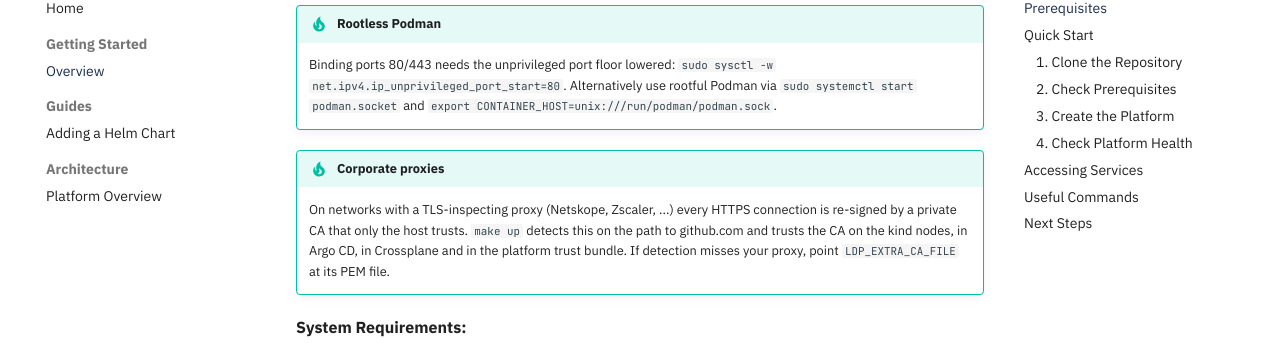
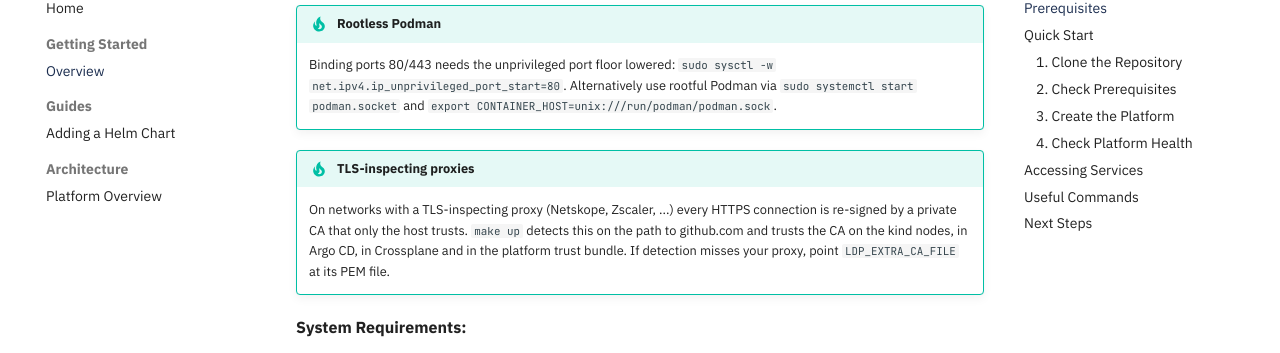
Before and after one commit to BillyMichael/local-developer-platform, an MkDocs documentation site: the page built from docs/getting-started/overview.md, in a window 1280 px wide and 900 px high, scrolled down 661 px. Shown: the part 100-453 px from the top of the window. Built offline with MkDocs 1.6.1 and Material for MkDocs 9.7.7, drawn with Linux system fonts in a browser that asks for light colours; comment, search, counter and statistics services are not loaded.

Commit message:
💬 chore(cluster): describe the proxy CA step without assuming a corporate network
The repo is used outside any one company, so name the step after what it
handles (a TLS-inspecting proxy CA) rather than a corporate CA.

```diff
--- a/docs/getting-started/overview.md
+++ b/docs/getting-started/overview.md
@@ -27,7 +27,7 @@ Before you begin, ensure you have the following installed:
     rootful Podman via `sudo systemctl start podman.socket` and
     `export CONTAINER_HOST=unix:///run/podman/podman.sock`.
 
-!!! tip "Corporate proxies"
+!!! tip "TLS-inspecting proxies"
     On networks with a TLS-inspecting proxy (Netskope, Zscaler, ...) every
     HTTPS connection is re-signed by a private CA that only the host trusts.
     `make up` detects this on the path to github.com and trusts the CA on the
```
Also changed, not shown: 4 other files.
